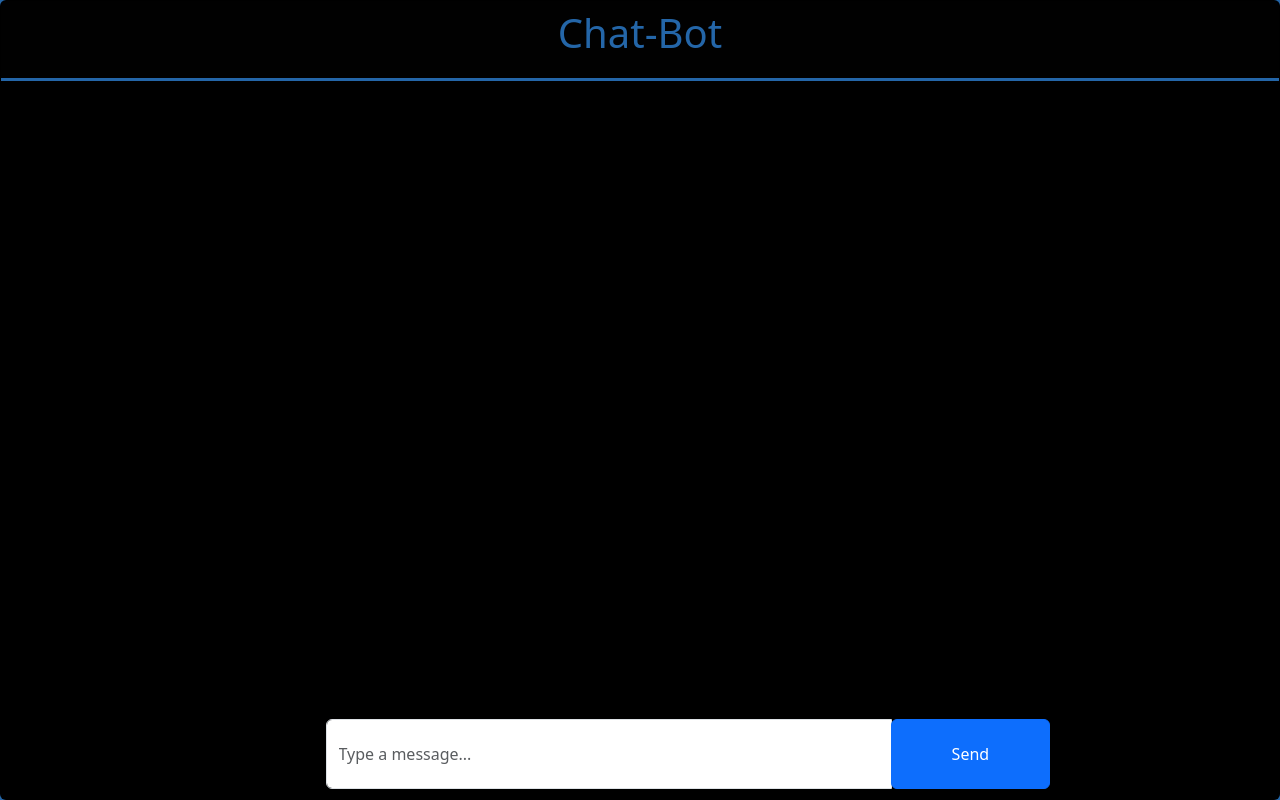
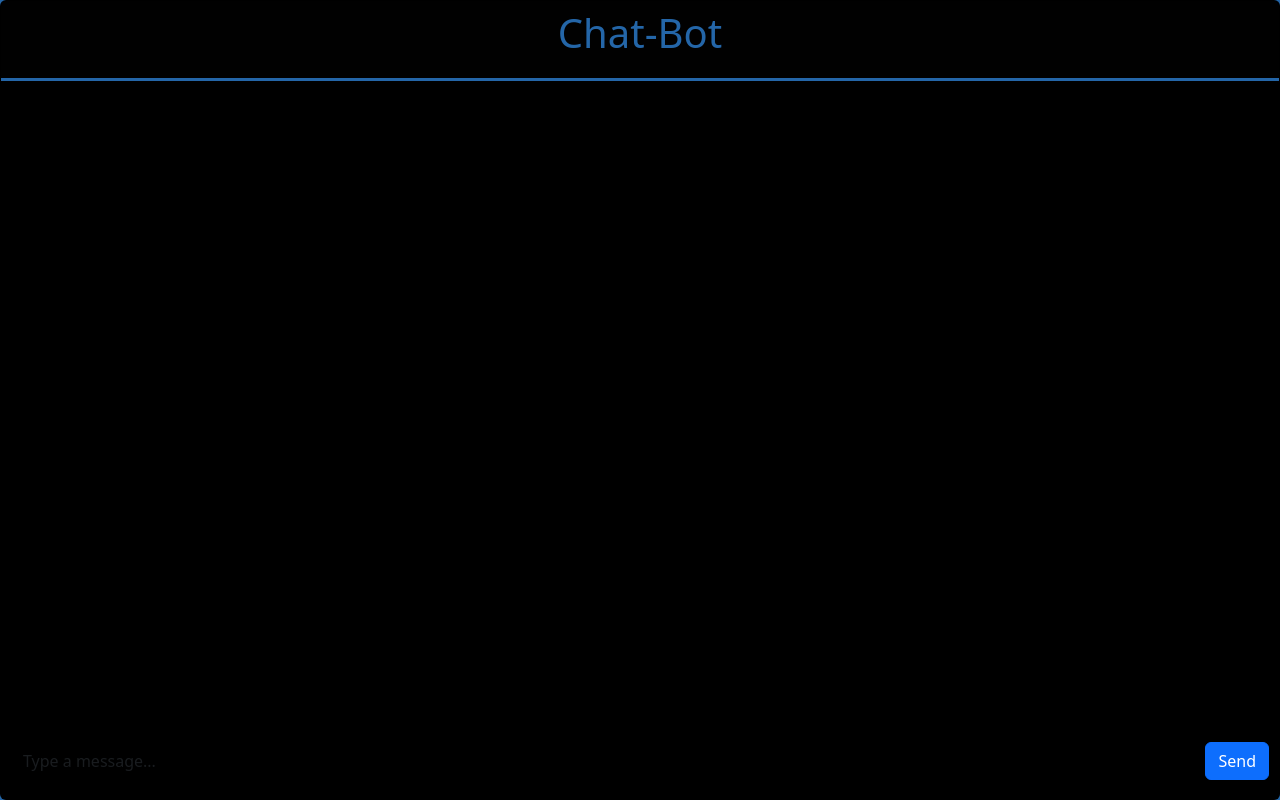
Before and after one commit to Rakshithpujary/Chat-Bot, a React (Create React App) app in the folder client/: page / in a window 1280 px wide. Built offline with nearby package versions, Linux system fonts and the light colour scheme.

Commit message:
checking updates..

```diff
--- a/client/package.json
+++ b/client/package.json
@@ -10,6 +10,7 @@
     "framer-motion": "^11.2.12",
     "react": "^18.3.1",
     "react-dom": "^18.3.1",
+    "react-icons": "^5.2.1",
     "react-scripts": "5.0.1",
     "web-vitals": "^2.1.4"
   },
--- a/client/src/css/chatPage.css
+++ b/client/src/css/chatPage.css
@@ -63,24 +63,27 @@
     width: 100%;
   }
 
-  .input-group {
-   width: 50%;
-
+  .input-group-div{
+    display: flex;
+    flex-direction: row;
+    width: 60%;
+    padding: 10px;
+    border-radius: 20px;
+    border: 3px solid  #2466a8;
   }
 
+  .upload-icon{
+    font-size: 40px;
+  }
 
   .form-control{
-    height: 70px;
-    overflow-y: auto;
+    background-color: black;
     word-wrap: break-word;
-  }
-
-  .btn{
-    width: 250%;
-    height: 70px;
+    border: none;
   }
 
   .form-control:focus{
     box-shadow: none;
+    background-color: black;
 
   }
```
Also changed, not shown: 1 other file (tests, documents, lock files or other folders).
